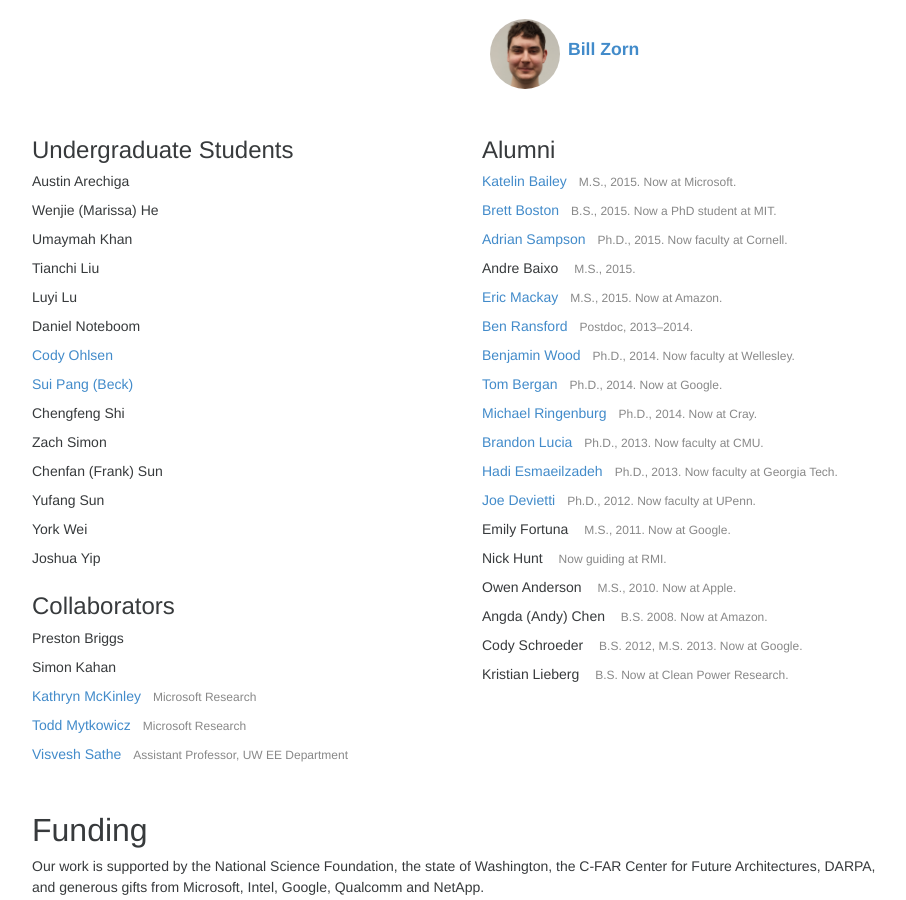
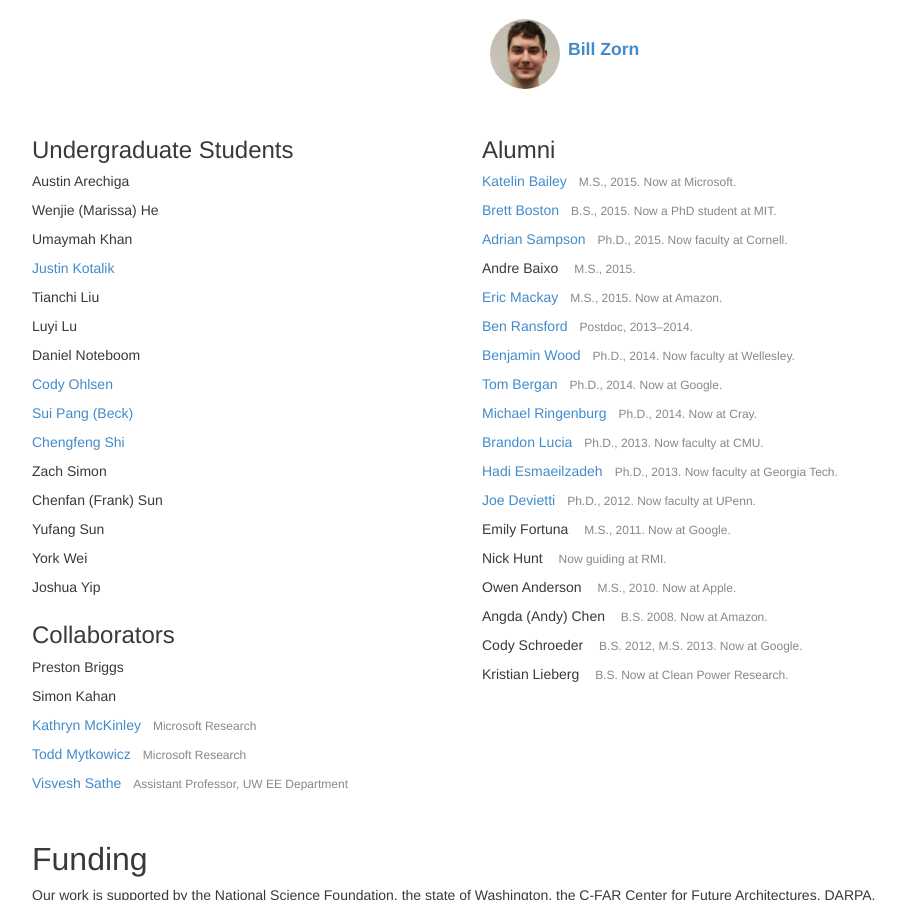
Before and after one commit to uwsampa/sampa-public, a Jekyll site: the page built from index.html, in a window 1280 px wide and 900 px high, scrolled down 3097 px. Shown: the whole window, without its empty margins (173-1079 px from the left). Built offline with Jekyll 4.4.1, drawn with Linux system fonts in a browser that asks for light colours; nearby versions of some CDN libraries; Markdown is read by kramdown in place of the engine named in the settings.

Commit message:
Adding Justin to UG list & updating Frank's link

```diff
--- a/_data/people.yml
+++ b/_data/people.yml
@@ -274,6 +274,10 @@ wenjih:
 umaymah:
     display_name: Umaymah Khan
     role: ugrad
+jkotalik:
+    display_name: Justin Kotalik
+    role: ugrad
+    webpage: https://www.linkedin.com/in/justin-kotalik-0489b597
 tliu24:
     display_name: Tianchi Liu
     role: ugrad
@@ -295,6 +299,7 @@ pshfls:
 shichengfeng:
     display_name: Chengfeng Shi
     role: ugrad
+    webpage: https://www.linkedin.com/in/chenfansun
 zbsimon:
     display_name: Zach Simon
     role: ugrad
```
